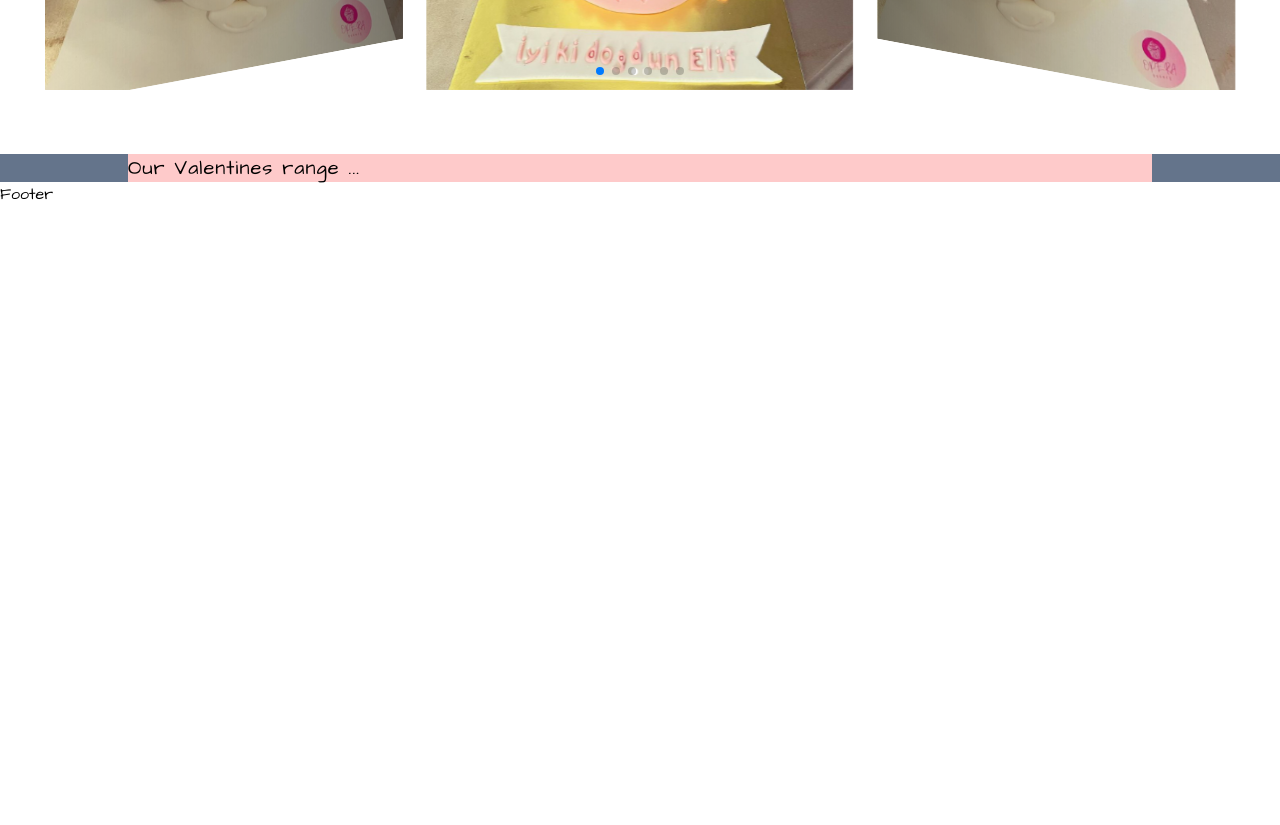
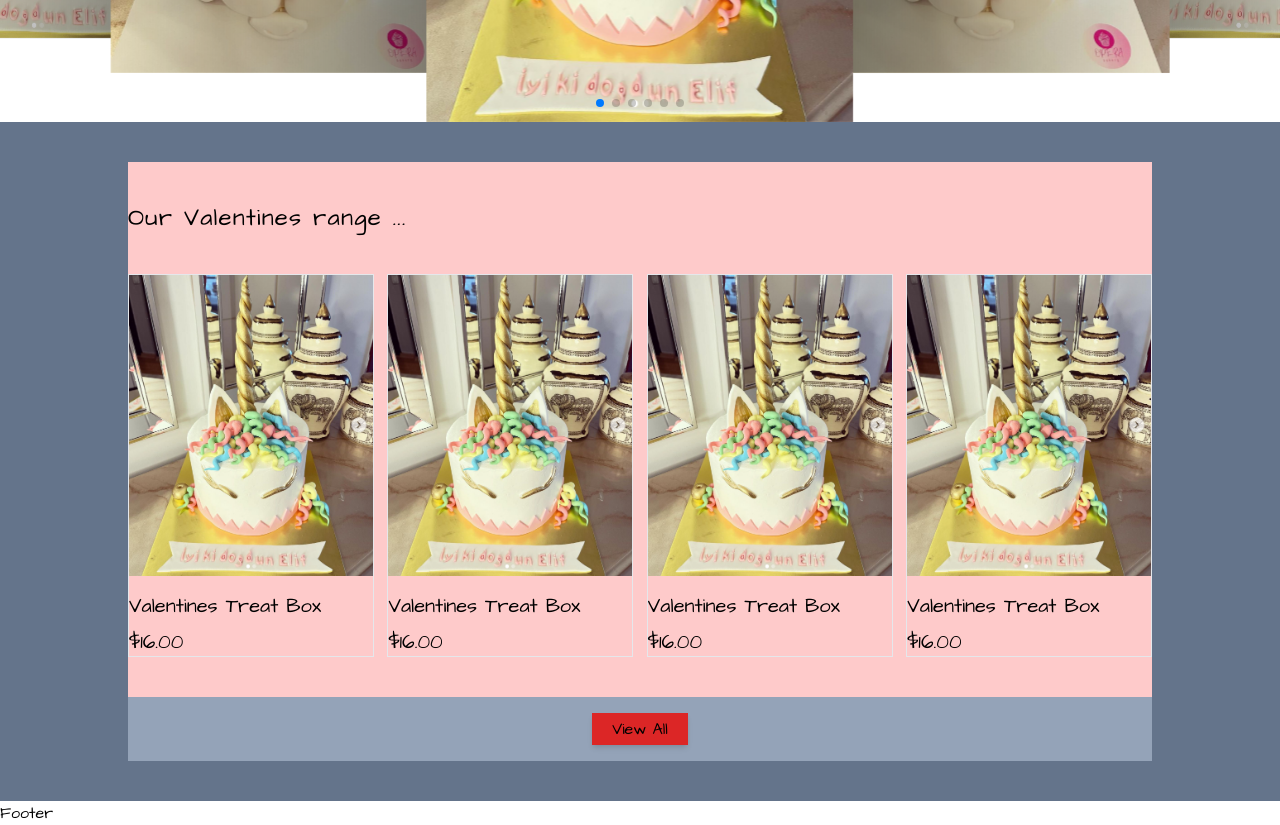
Before and after one commit to muratsimseekk/Cake-Shop, a React (Vite) app: page / in a window 1280 px wide. Shown: the part 620-1445 px from the top of the page. Before the commit the page ends 826 px from the top, so only its background shows below. Built offline with nearby package versions, Linux system fonts and the light colour scheme; a web font is replaced by a local one.

Commit message:
adds first 4 popular cake cards

```diff
--- a/src/pages/HomePage/Content.jsx
+++ b/src/pages/HomePage/Content.jsx
@@ -1,16 +1,65 @@
 import React from "react";
+import slider1 from "./../../assets/img1.jpg";
 
 function Content() {
+  const viewButton = (e) => {
+    e.preventDefault();
+    console.log("tiklandi");
+  };
   return (
-    <div className="bg-slate-500 mt-16 flex w-full justify-center">
+    <div className="bg-slate-500 py-10 flex w-full justify-center">
       <div className="w-4/5 bg-red-200">
         <div>
-          <h3 className="tracking tracking-wider text-xl">
+          <h3 className="tracking tracking-wider text-2xl py-10 ">
             Our Valentines range ...
           </h3>
         </div>
-        <div className="flex">
-          <div></div>
+        <div className="flex flex-wrap justify-between">
+          <div className="flex flex-col gap-4 border w-[24%]">
+            <div className=" w-full">
+              <img src={slider1} alt="" />
+            </div>
+            <div className="flex flex-col gap-2 text-xl">
+              <h3>Valentines Treat Box</h3>
+              <p>$16.00 </p>
+            </div>
+          </div>
+          <div className="flex flex-col gap-4 border w-[24%]">
+            <div className=" w-full">
+              <img src={slider1} alt="" />
+            </div>
+            <div className="flex flex-col gap-2 text-xl">
+              <h3>Valentines Treat Box</h3>
+              <p>$16.00 </p>
+            </div>
+          </div>
+          <div className="flex flex-col gap-4 border w-[24%]">
+            <div className=" w-full">
+              <img src={slider1} alt="" />
+            </div>
+            <div className="flex flex-col gap-2 text-xl">
+              <h3>Valentines Treat Box</h3>
+              <p>$16.00 </p>
+            </div>
+          </div>
+          <div className="flex flex-col gap-4 border w-[24%]">
+            <div className=" w-full">
+              <img src={slider1} alt="" />
+            </div>
+            <div className="flex flex-col gap-2 text-xl">
+              <h3>Valentines Treat Box</h3>
+              <p>$16.00 </p>
+            </div>
+          </div>
+        </div>
+        <div className="flex justify-center py-4 bg-slate-400 mt-10">
+          <button
+            type="button"
+            onClick={(e) => viewButton(e)}
+            className="bg-red-600 py-1 px-5 shadow-md cursor-pointer focus:hidden"
+          >
+            View All
+          </button>
         </div>
       </div>
     </div>
--- a/src/pages/HomePage/TopSlider.jsx
+++ b/src/pages/HomePage/TopSlider.jsx
@@ -13,15 +13,15 @@ import slider6 from "./../../assets/img2.jpg";
 
 function TopSlider() {
   return (
-    <div className="">
+    <div className="pt-8">
       <Swiper
         style={{ height: 570 }}
         effect={"coverflow"}
-        grapCursor={true}
+        grabCursor={true}
         centeredSlides={true}
         loop={true}
         slidesPerView={"auto"}
-        coverFlowEffect={{
+        coverflowEffect={{
           rotate: 0,
           stretch: 0,
           depth: 100,
```
